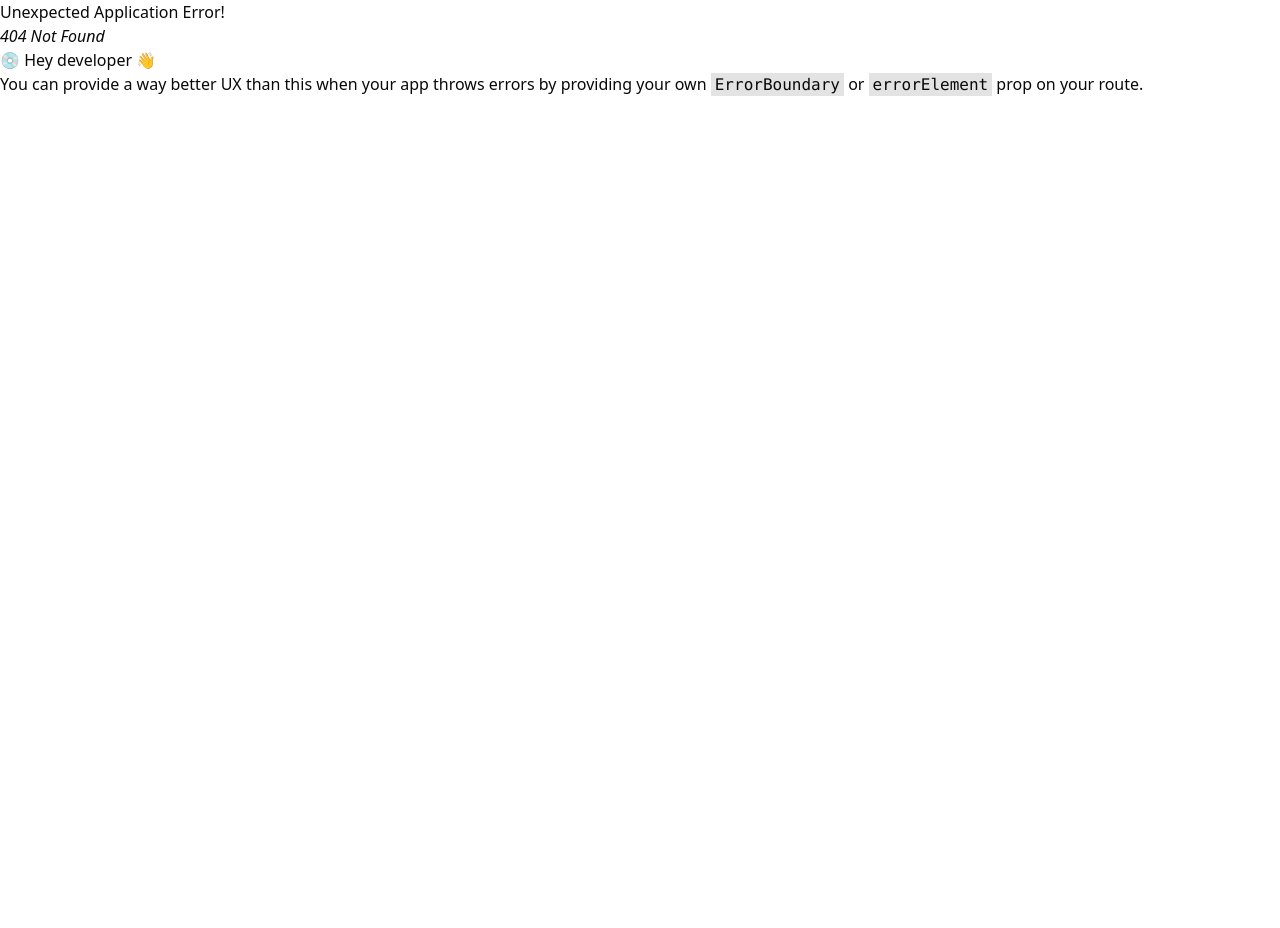
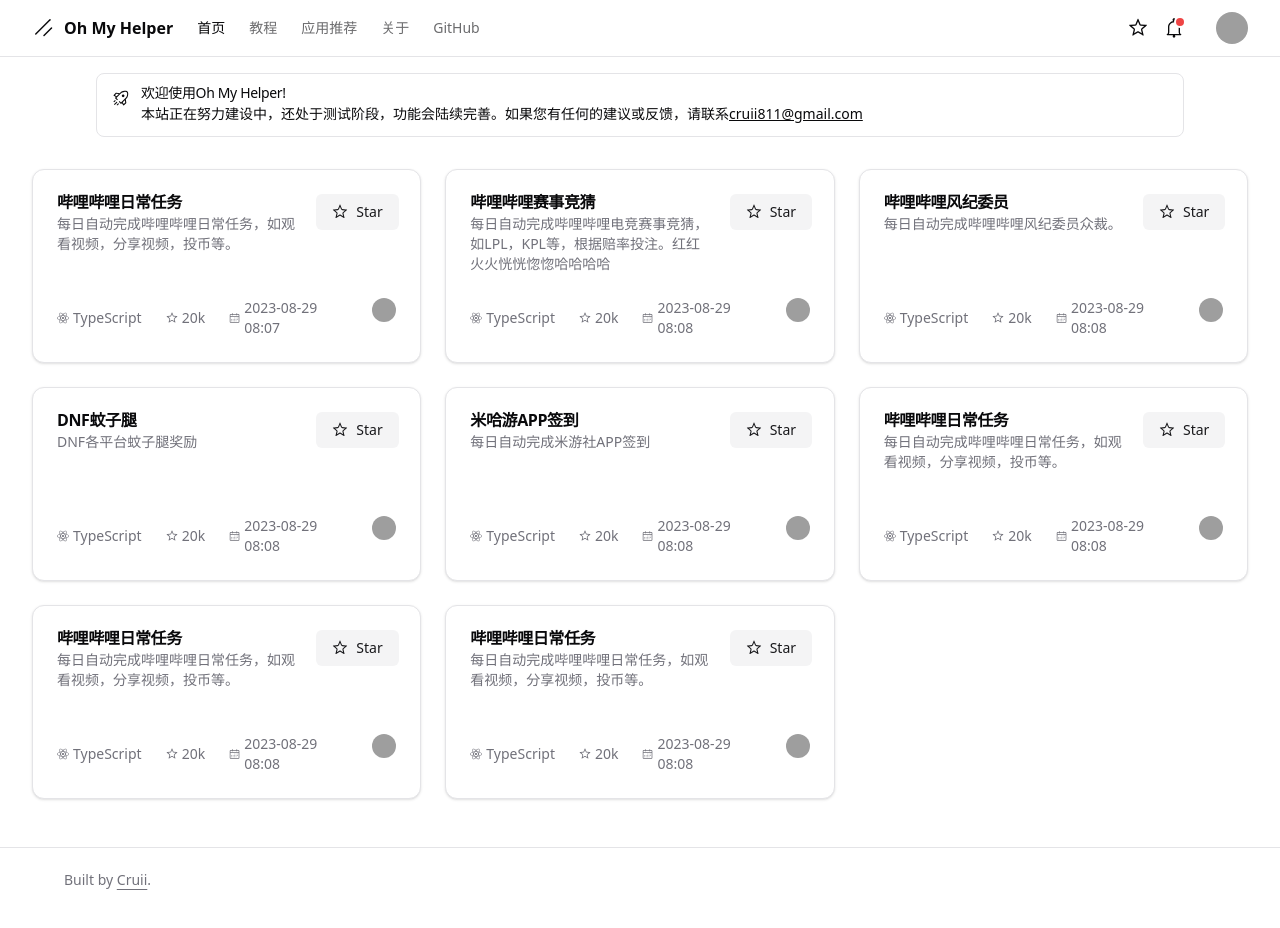
Before and after one commit to FutureGadgetLabx/ohmyhelper-fe, a React (Vite) app: page /apps in a window 1280 px wide. Before the commit this address had no page. Before the commit the page ends 800 px from the top, so only its background shows below. Built offline with nearby package versions, Linux system fonts and the light colour scheme; grey boxes are pictures that could not be loaded.

Commit message:
update ui

```diff
--- a/src/App.tsx
+++ b/src/App.tsx
@@ -1,10 +1,25 @@
-import router from '@/router'
-import { RouterProvider } from 'react-router-dom'
+import {
+  BrowserRouter as Router,
+  Navigate,
+  Route,
+  Routes,
+} from 'react-router-dom'
+import { Home } from '@/pages/Home.tsx'
+import { AppGallery } from '@/components/home/AppGallery.tsx'
+import { AppDetail } from '@/components/app/AppDetail.tsx'
 
 function App() {
   return (
     <>
-      <RouterProvider router={router} />
+      <Router>
+        <Routes>
+          <Route path="/" element={<Navigate to="apps" replace />} />
+          <Route path="apps" element={<Home />}>
+            <Route index element={<AppGallery />} />
+            <Route path=":id" element={<AppDetail />} />
+          </Route>
+        </Routes>
+      </Router>
     </>
   )
 }
--- /dev/null
+++ b/src/components/app/AppDetail.tsx
@@ -0,0 +1,13 @@
+import { useParams } from 'react-router-dom'
+import { HeadDetails } from '@/components/app/Details.tsx'
+
+export const AppDetail = () => {
+  const { id } = useParams()
+  return (
+    <>
+      <div className="container p-8">
+        <HeadDetails id={id} />
+      </div>
+    </>
+  )
+}
--- /dev/null
+++ b/src/components/app/Details.tsx
@@ -0,0 +1,21 @@
+interface HeadDetailsProps {
+  id?: string
+}
+
+export const HeadDetails = (props: HeadDetailsProps) => {
+  console.log(props.id)
+  return (
+    <>
+      <h1 className="scroll-m-20 text-4xl font-bold tracking-tight">App标题</h1>
+      <blockquote className="mt-6 border-l-2 pl-6 italic">
+        每日自动完成哔哩哔哩日常任务，如观看视频，分享视频，投币等。
+      </blockquote>
+      <div className="py-4 grid grid-cols-3">
+        <div className="grid grid-cols-2 gap-0">
+          <span id="email">作者</span>
+          <span>Your email address</span>
+        </div>
+      </div>
+    </>
+  )
+}
--- a/src/components/home/AppCard.tsx
+++ b/src/components/home/AppCard.tsx
@@ -10,8 +10,10 @@ import {
 } from '@/components/ui/card'
 import { Icons } from '@/components/icons.tsx'
 import { AuthorHoverCard, AuthorProps } from '@/components/home/HoverCard.tsx'
+import { Link } from 'react-router-dom'
 
 interface AppCardProps {
+  id: number
   name: string
   description: string
   updateTime: number
@@ -26,9 +28,11 @@ export const AppCard = (props: AppCardProps) => {
     <Card>
       <CardHeader className="grid grid-cols-[1fr_80px] items-start gap-4 space-y-0">
         <div className="space-y-1">
-          <CardTitle className="hover:underline cursor-pointer">
-            {props.name}
-          </CardTitle>
+          <Link to={`${props.id}`}>
+            <CardTitle className="hover:underline cursor-pointer">
+              {props.name}
+            </CardTitle>
+          </Link>
           <CardDescription className="h-[60px] line-clamp-3">
             {props.description}
           </CardDescription>
--- /dev/null
+++ b/src/components/home/AppGallery.tsx
@@ -0,0 +1,121 @@
+import { AppCard } from '@/components/home/AppCard.tsx'
+
+const AppList = [
+  {
+    id: 10001,
+    name: '哔哩哔哩日常任务',
+    description: '每日自动完成哔哩哔哩日常任务，如观看视频，分享视频，投币等。',
+    updateTime: 1693296468235,
+    author: {
+      name: 'cruii',
+      avatar: 'https://ui.shadcn.com/avatars/02.png',
+      avatarFallback: 'CR',
+      description:
+        'The React Framework – created and maintained by @vercel.aaaaaaaaaaahhhhhhhhhhhhhhhhhhhhhh',
+      createTime: 1693296504973,
+    },
+  },
+  {
+    id: 10002,
+    name: '哔哩哔哩赛事竞猜',
+    description:
+      '每日自动完成哔哩哔哩电竞赛事竞猜，如LPL，KPL等，根据赔率投注。红红火火恍恍惚惚哈哈哈哈',
+    updateTime: 1693296494979,
+    author: {
+      name: 'cruii',
+      avatar: 'https://ui.shadcn.com/avatars/02.png',
+      avatarFallback: 'CR',
+      description: 'Oh My Helper Developer.',
+      createTime: 1693296504973,
+    },
+  },
+  {
+    id: 10003,
+    name: '哔哩哔哩风纪委员',
+    description: '每日自动完成哔哩哔哩风纪委员众裁。',
+    updateTime: 1693296504973,
+    author: {
+      name: 'cruii',
+      avatar: 'https://ui.shadcn.com/avatars/02.png',
+      avatarFallback: 'CR',
+      description: 'Oh My Helper Developer.',
+      createTime: 1693296504973,
+    },
+  },
+  {
+    id: 10004,
+    name: 'DNF蚊子腿',
+    description: 'DNF各平台蚊子腿奖励',
+    updateTime: 1693296512973,
+    author: {
+      name: 'cruii',
+      avatar: 'https://ui.shadcn.com/avatars/02.png',
+      avatarFallback: 'CR',
+      description: 'Oh My Helper Developer.',
+      createTime: 1693296504973,
+    },
+  },
+  {
+    id: 10005,
+    name: '米哈游APP签到',
+    description: '每日自动完成米游社APP签到',
+    updateTime: 1693296521972,
+    author: {
+      name: 'cruii',
+      avatar: 'https://ui.shadcn.com/avatars/02.png',
+      avatarFallback: 'CR',
+      description: 'Oh My Helper Developer.',
+      createTime: 1693296504973,
+    },
+  },
+  {
+    id: 10006,
+    name: '哔哩哔哩日常任务',
+    description: '每日自动完成哔哩哔哩日常任务，如观看视频，分享视频，投币等。',
+    updateTime: 1693296521972,
+    author: {
+      name: 'cruii',
+      avatar: 'https://ui.shadcn.com/avatars/02.png',
+      avatarFallback: 'CR',
+      description: 'Oh My Helper Developer.',
+      createTime: 1693296504973,
+    },
+  },
+  {
+    id: 10007,
+    name: '哔哩哔哩日常任务',
+    description: '每日自动完成哔哩哔哩日常任务，如观看视频，分享视频，投币等。',
+    updateTime: 1693296521972,
+    author: {
+      name: 'cruii',
+      avatar: 'https://ui.shadcn.com/avatars/02.png',
+      avatarFallback: 'CR',
+      description: 'Oh My Helper Developer.',
+      createTime: 1693296504973,
+    },
+  },
+  {
+    id: 10008,
+    name: '哔哩哔哩日常任务',
+    description: '每日自动完成哔哩哔哩日常任务，如观看视频，分享视频，投币等。',
+    updateTime: 1693296521972,
+    author: {
+      name: 'cruii',
+      avatar: 'https://ui.shadcn.com/avatars/02.png',
+      avatarFallback: 'CR',
+      description: 'Oh My Helper Developer.',
+      createTime: 1693296504973,
+    },
+  },
+]
+export const AppGallery = () => {
+  return (
+    <>
+      <div className="container flex-1 items-start justify-center gap-6 rounded-lg p-8 md:grid lg:grid-cols-2 xl:grid-cols-3">
+        {AppList.map(app => (
+          <AppCard key={app.id} {...app} />
+        ))}
+      </div>
+    </>
+  )
+}
--- a/src/components/home/MainNav.tsx
+++ b/src/components/home/MainNav.tsx
@@ -16,10 +16,10 @@ export const MainNav = () => {
       </Link>
       <nav className="flex items-center space-x-6 text-sm font-medium">
         <Link
-          to="/docs"
+          to="/"
           className={cn(
             'transition-colors hover:text-foreground/80',
-            pathname === '/docs' ? 'text-foreground' : 'text-foreground/60'
+            pathname === '/apps' ? 'text-foreground' : 'text-foreground/60'
           )}
         >
           首页
--- a/src/pages/Home.tsx
+++ b/src/pages/Home.tsx
@@ -1,72 +1,8 @@
 import { SiteHeader } from '@/components/home/SiteHeader.tsx'
-import { AppCard } from '@/components/home/AppCard.tsx'
 import { Alert, AlertDescription, AlertTitle } from '@/components/ui/alert.tsx'
 import { RocketIcon } from '@radix-ui/react-icons'
+import { Outlet } from 'react-router-dom'
 
-const AppList = [
-  {
-    name: '哔哩哔哩日常任务',
-    description: '每日自动完成哔哩哔哩日常任务，如观看视频，分享视频，投币等。',
-    updateTime: 1693296468235,
-    author: {
-      name: 'cruii',
-      avatar: 'https://ui.shadcn.com/avatars/02.png',
-      avatarFallback: 'CR',
-      description:
-        'The React Framework – created and maintained by @vercel.aaaaaaaaaaahhhhhhhhhhhhhhhhhhhhhh',
-      createTime: 1693296504973,
-    },
-  },
-  {
-    name: '哔哩哔哩赛事竞猜',
-    description:
-      '每日自动完成哔哩哔哩电竞赛事竞猜，如LPL，KPL等，根据赔率投注。红红火火恍恍惚惚哈哈哈哈',
-    updateTime: 1693296494979,
-    author: {
-      name: 'cruii',
-      avatar: 'https://ui.shadcn.com/avatars/02.png',
-      avatarFallback: 'CR',
-      description: 'Oh My Helper Developer.',
-      createTime: 1693296504973,
-    },
-  },
-  {
-    name: '哔哩哔哩风纪委员',
-    description: '每日自动完成哔哩哔哩风纪委员众裁。',
-    updateTime: 1693296504973,
-    author: {
-      name: 'cruii',
-      avatar: 'https://ui.shadcn.com/avatars/02.png',
-      avatarFallback: 'CR',
-      description: 'Oh My Helper Developer.',
-      createTime: 1693296504973,
-    },
-  },
-  {
-    name: '哔哩哔哩日常任务',
-    description: '每日自动完成哔哩哔哩日常任务，如观看视频，分享视频，投币等。',
-    updateTime: 1693296512973,
-    author: {
-      name: 'cruii',
-      avatar: 'https://ui.shadcn.com/avatars/02.png',
-      avatarFallback: 'CR',
-      description: 'Oh My Helper Developer.',
-      createTime: 1693296504973,
-    },
-  },
-  {
-    name: '哔哩哔哩日常任务',
-    description: '每日自动完成哔哩哔哩日常任务，如观看视频，分享视频，投币等。',
-    updateTime: 1693296521972,
-    author: {
-      name: 'cruii',
-      avatar: 'https://ui.shadcn.com/avatars/02.png',
-      avatarFallback: 'CR',
-      description: 'Oh My Helper Developer.',
-      createTime: 1693296504973,
-    },
-  },
-]
 export const Home = () => {
   return (
     <div className="flex flex-col h-full">
@@ -79,26 +15,33 @@ export const Home = () => {
               <AlertTitle>欢迎使用Oh My Helper!</AlertTitle>
               <AlertDescription>
                 本站正在努力建设中，还处于测试阶段，功能会陆续完善。如果您有任何的建议或反馈，请联系
-                <a className="underline" href="mailto:cruii811@gmail.com">
+                <a
+                  className="font-medium underline"
+                  href="mailto:cruii811@gmail.com"
+                >
                   cruii811@gmail.com
                 </a>
               </AlertDescription>
             </Alert>
           </div>
-          <div className="container flex-1 items-start justify-center gap-6 rounded-lg p-8 md:grid lg:grid-cols-2 xl:grid-cols-3">
-            {AppList.map(app => (
-              <AppCard
-                name={app.name}
-                description={app.description}
-                updateTime={app.updateTime}
-                author={app.author}
-              />
-            ))}
-          </div>
+          <Outlet />
         </div>
       </div>
-      <footer>
-        <div className="py-2">这里是footer</div>
+      <footer className="py-6 md:px-8 md:py-0">
+        <div className="container flex flex-col items-center justify-between gap-4 md:h-24 md:flex-row">
+          <p className="text-center text-sm leading-loose text-muted-foreground md:text-left">
+            Built by{' '}
+            <a
+              href="https://github.com/Cruii"
+              target="_blank"
+              rel="noreferrer"
+              className="font-medium underline underline-offset-4"
+            >
+              Cruii
+            </a>
+            .
+          </p>
+        </div>
       </footer>
     </div>
   )
```
